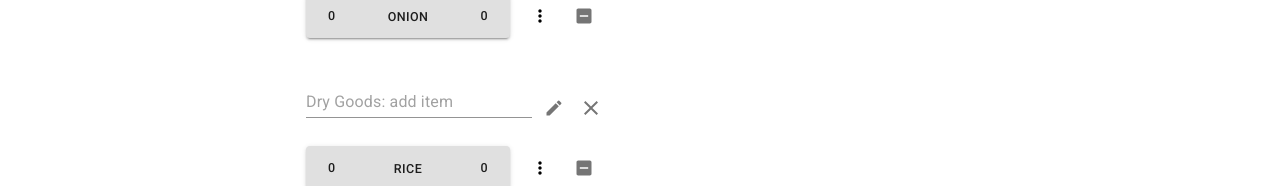
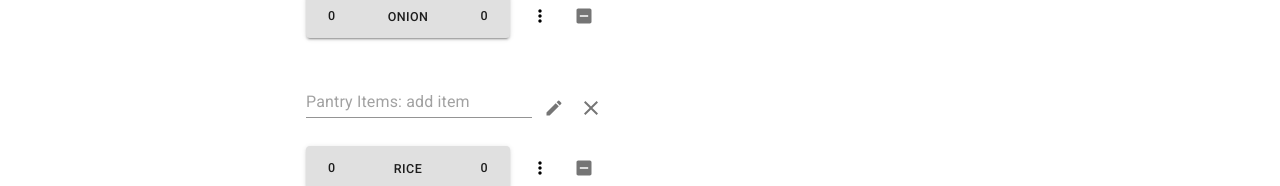
Before and after one commit to magistrula/item-counter, a Next.js app: page / in a window 1280 px wide. Shown: the part 578-764 px from the top of the page. Built offline with nearby package versions, Linux system fonts and the light colour scheme.

Commit message:
Improve default columns constant

```diff
--- a/constants/columns.js
+++ b/constants/columns.js
@@ -17,7 +17,7 @@ export const DEFAULT_COLS = [
     items: ['2% milk', 'almond milk', 'eggs', 'bacon', 'baby food'],
   },
   {
-    name: 'Dry Goods',
+    name: 'Pantry Items',
     items: ['rice', 'lentils', 'pasta', 'pinto', 'garbanzo', 'maseca', 'oil'],
   },
 ];
```
